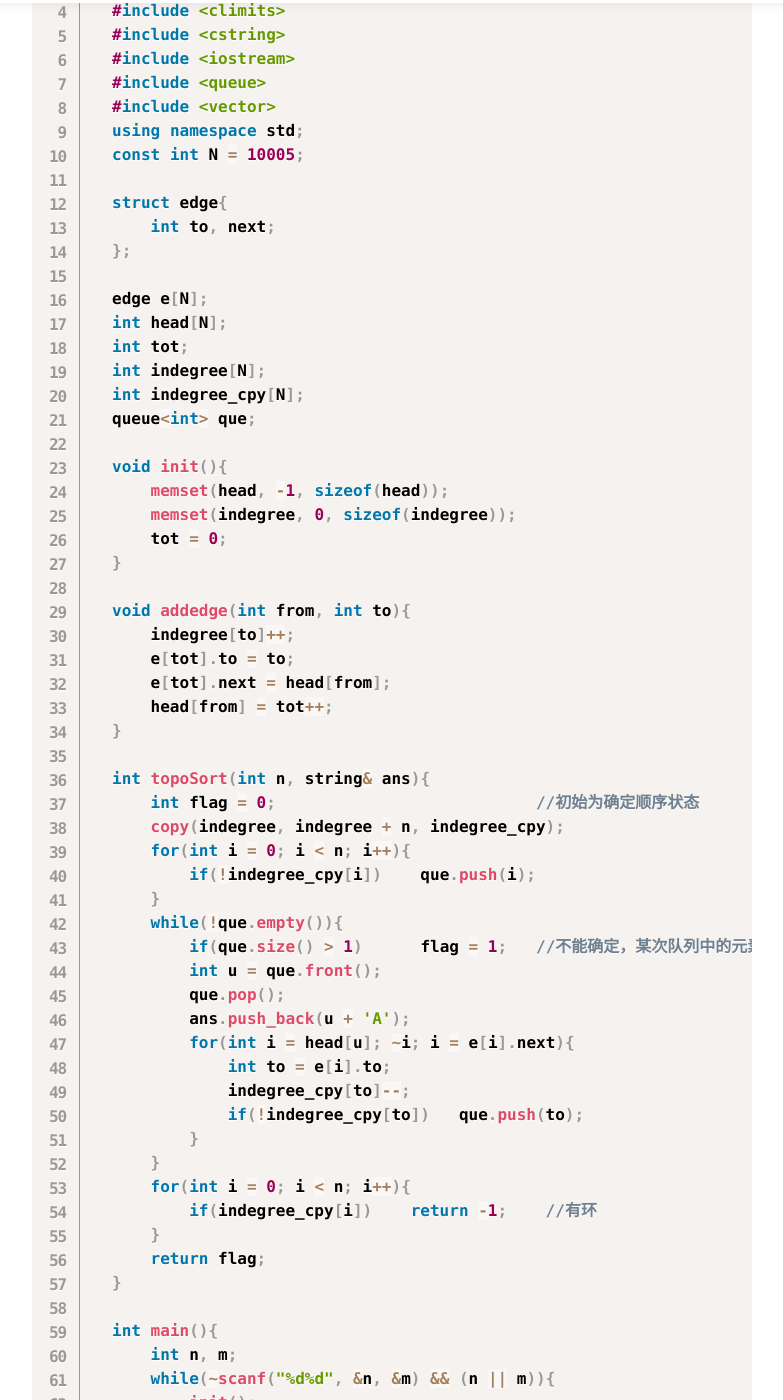
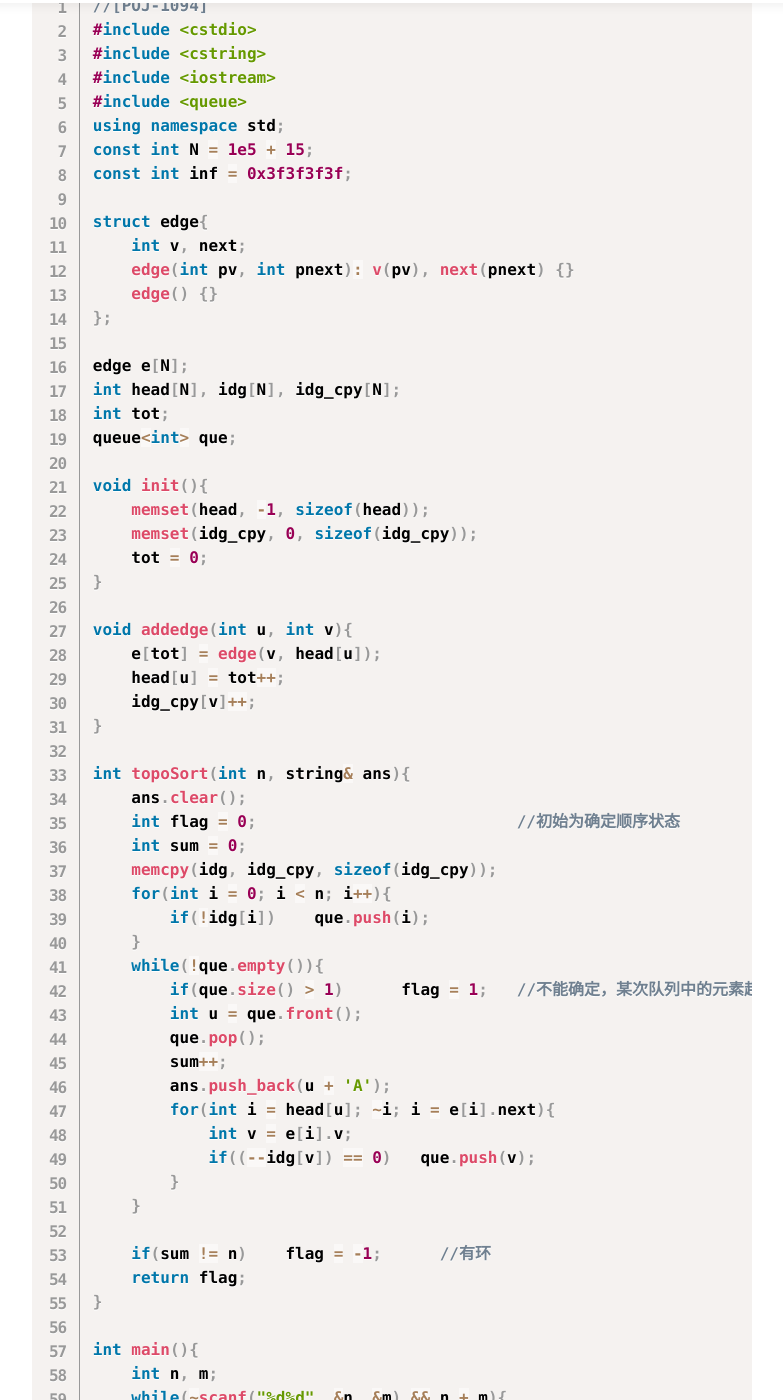
Before and after one commit to houzaj/houzaj.github.io, a Jekyll site: the page built from _posts/2018-3-17-20180317_Problems.md, in a window 1280 px wide and 1400 px high, scrolled down 4521 px. Shown: the whole window, without its empty margins (248-1031 px from the left). Built offline with Jekyll 4.4.1, drawn with Linux system fonts in a browser that asks for light colours; nearby versions of some CDN libraries; comment, search, counter and statistics services are not loaded; some of the changed text lies outside the part shown.

Commit message:
new article

````diff
--- a/_posts/2018-3-17-20180317_Problems.md
+++ b/_posts/2018-3-17-20180317_Problems.md
@@ -15,12 +15,18 @@
 
 <br>
 
+### 更新（20180727）
+首先打脸，更新了更新了
+修改一下以前写的比较渣的代码
+改完了，发现怎么4个月前写的代码这么辣鸡...
+<br>
+
 ### 前言
 做了些题目后发现呢，这个拓扑排序用于解决有先后次序的问题，而且特别实用！即使是在日常生活也感觉它特别的实用！
 另外关于拓扑排序的计数问题，有时间啃完 + 啃得下就再发新的文
-1. 拓扑排序 —— 百度百科
+1. **拓扑排序 —— 百度百科**
 [https://baike.baidu.com/item/%E6%8B%93%E6%89%91%E6%8E%92%E5%BA%8F](https://baike.baidu.com/item/%E6%8B%93%E6%89%91%E6%8E%92%E5%BA%8F)
-2. 拓扑排序
+2. **拓扑排序**
 [http://blog.csdn.net/qq_35644234/article/details/60578189](http://blog.csdn.net/qq_35644234/article/details/60578189)
 <br>
 
@@ -41,57 +47,53 @@
 ```cpp
   //[POJ - 2367]
   #include <cstdio>
-  #include <cmath>
   #include <cstring>
-  #include <iostream>
   #include <queue>
   #include <vector>
   using namespace std;
-  const int N = 10005;
+  const int N = 1e4 + 15;
 
   struct edge{
-      int to, val, next;
+      int v, val, next;
+      edge(int pv, int pval, int pnext): v(pv), val(pval), next(pnext) {}
+      edge() {}
   };
 
   edge e[N];          //e[i].next记录e[i]的相邻边为第几条边
   int head[N];        //head[i]记录以i为出发点的最后一条边是第几条边
   int tot;            //边的总数
-  int indegree[N];    //入度
+  int idg[N];         //入度
   queue<int> que;
   vector<int> ans;
 
-  void addedge(int from, int to, int val){
-      e[tot].to = to;
-      e[tot].val = val;
-      e[tot].next = head[from];
-      head[from] = tot++;
-
-      indegree[to]++;
+  void addedge(int u, int v, int val){
+      e[tot] = edge(v, val, head[u]);
+      head[u] = tot++;
+      idg[v]++;
   }
   //tot : 函数完成时代表总共几条边，函数执行时代表是第几条边
   //e[tot].next : 记录上一次从from出发的边是第几条边，即e[tot]的邻近边，因此可用此遍历从from出发的所有边，到-1时遍历完成
-  //head[from] = tot : 更新这次从from出发的边是第tot边
+  //head[u] = tot : 更新这次从from出发的边是第tot边
 
   void init(){
       memset(head, -1, sizeof(head));
-      memset(indegree, 0, sizeof(indegree));
+      memset(idg, 0, sizeof(idg));
       while(!que.empty())     que.pop();
       ans.clear();
-      tot = 1;
+      tot = 0;
   }
 
   void topoSort(int n){
       for(int i = 1; i <= n; i++){
-          if(!indegree[i])    que.push(i);
+          if(!idg[i])    que.push(i);
       }
       while(!que.empty()){
           int u = que.front();
           que.pop();
           ans.push_back(u);
           for(int i = head[u]; ~i; i = e[i].next){
-              int to = e[i].to;
-              indegree[to]--;
-              if(!indegree[to])    que.push(to);
+              int v = e[i].v;
+              if((--idg[v]) == 0)    que.push(v);
           }
       }
   }
@@ -101,14 +103,13 @@
       while(~scanf("%d", &n)){
           init();
           for(int i = 1; i <= n; i++){
-              int to;
-              while(scanf("%d", &to) && to){
-                  addedge(i, to, 0);
-              }
+              int v;
+              while(scanf("%d", &v) && v)  addedge(i, v, 0);
           }
           topoSort(n);
           for(int i = 0; i < ans.size(); i++){
-              printf((i < ans.size() - 1) ? "%d " : "%d\n", ans[i]);
+              printf("%d", ans[i]);
+              if(i < ans.size() - 1)  putchar(' ');
           }
       }
       return 0;
@@ -126,103 +127,86 @@
 矛盾就是图中有环，topoSort结束后仍然有入度不为0的点
 不能确定就是在最后一条关系式进行topoSort时，存在某次队列中的元素超过1个的情况
 ```cpp
-  //[POJ-1094]
-  #include <cstdio>
-  #include <cmath>
-  #include <climits>
-  #include <cstring>
-  #include <iostream>
-  #include <queue>
-  #include <vector>
-  using namespace std;
-  const int N = 10005;
+//[POJ-1094]
+#include <cstdio>
+#include <cstring>
+#include <iostream>
+#include <queue>
+using namespace std;
+const int N = 1e5 + 15;
+const int inf = 0x3f3f3f3f;
 
-  struct edge{
-      int to, next;
-  };
+struct edge{
+    int v, next;
+    edge(int pv, int pnext): v(pv), next(pnext) {}
+    edge() {}
+};
 
-  edge e[N];
-  int head[N];
-  int tot;
-  int indegree[N];
-  int indegree_cpy[N];
-  queue<int> que;
+edge e[N];
+int head[N], idg[N], idg_cpy[N];
+int tot;
+queue<int> que;
 
-  void init(){
-      memset(head, -1, sizeof(head));
-      memset(indegree, 0, sizeof(indegree));
-      tot = 0;
-  }
+void init(){
+    memset(head, -1, sizeof(head));
+    memset(idg_cpy, 0, sizeof(idg_cpy));
+    tot = 0;
+}
 
-  void addedge(int from, int to){
-      indegree[to]++;
-      e[tot].to = to;
-      e[tot].next = head[from];
-      head[from] = tot++;
-  }
+void addedge(int u, int v){
+    e[tot] = edge(v, head[u]);
+    head[u] = tot++;
+    idg_cpy[v]++;
+}
 
-  int topoSort(int n, string& ans){
-      int flag = 0;                           //初始为确定顺序状态
-      copy(indegree, indegree + n, indegree_cpy);
-      for(int i = 0; i < n; i++){
-          if(!indegree_cpy[i])    que.push(i);
-      }
-      while(!que.empty()){
-          if(que.size() > 1)      flag = 1;   //不能确定，某次队列中的元素超过1个
-          int u = que.front();
-          que.pop();
-          ans.push_back(u + 'A');
-          for(int i = head[u]; ~i; i = e[i].next){
-              int to = e[i].to;
-              indegree_cpy[to]--;
-              if(!indegree_cpy[to])   que.push(to);
-          }
-      }
-      for(int i = 0; i < n; i++){
-          if(indegree_cpy[i])    return -1;    //有环
-      }
-      return flag;
-  }
+int topoSort(int n, string& ans){
+    ans.clear();
+    int flag = 0;                           //初始为确定顺序状态
+    int sum = 0;
+    memcpy(idg, idg_cpy, sizeof(idg_cpy));
+    for(int i = 0; i < n; i++){
+        if(!idg[i])    que.push(i);
+    }
+    while(!que.empty()){
+        if(que.size() > 1)      flag = 1;   //不能确定，某次队列中的元素超过1个
+        int u = que.front();
+        que.pop();
+        sum++;
+        ans.push_back(u + 'A');
+        for(int i = head[u]; ~i; i = e[i].next){
+            int v = e[i].v;
+            if((--idg[v]) == 0)   que.push(v);
+        }
+    }
 
-  int main(){
-      int n, m;
-      while(~scanf("%d%d", &n, &m) && (n || m)){
-          init();
-          int s = INT_MAX;
-          string ans;
-          int stat = 1;
-          for(int i = 1; i <= m; i++){
-              char str[4];
-              int s_tmp = i;
-              string ans_tmp;
-              scanf("%s", str);
-              int from = str[0] - 'A';
-              int to = str[2] - 'A';
-              addedge(from, to);
+    if(sum != n)    flag = -1;      //有环
+    return flag;
+}
 
-              //已经确定顺序或矛盾就不用再进行topoSort了，但是要读完
-              if(stat == -1 || stat == 0)  continue;
+int main(){
+    int n, m;
+    while(~scanf("%d%d", &n, &m) && n + m){
+        init();
+        string ans;
+        int s = inf, stat = 1;
+        for(int i = 1; i <= m; i++){
+            char str[4];
+            scanf("%s", str);
 
-              stat = topoSort(n, ans_tmp);
-              if(stat == -1){
-                  s = i;
-              }else if(stat == 0){
-                  s = s_tmp;
-                  ans = ans_tmp;
-              }
-          }
-          if(stat == -1){
-              printf("Inconsistency found after %d relations.\n", s);
-          }
-          if(stat == 1){
-              printf("Sorted sequence cannot be determined.\n");
-          }
-          if(stat == 0){
-              printf("Sorted sequence determined after %d relations: %s.\n", s, ans.c_str());
-          }
-      }
-      return 0;
-  }
+            //已经确定顺序或矛盾就不用再进行topoSort了，但是要读完
+            if(stat == -1 || stat == 0)  continue;
+
+            int u = str[0] - 'A', v = str[2] - 'A';
+            addedge(u, v);
+            stat = topoSort(n, ans);
+            if(stat == 0 || stat == -1)   s = i;
+        }
+        if(stat == -1)      printf("Inconsistency found after %d relations.\n", s);
+        else if(stat == 1)  printf("Sorted sequence cannot be determined.\n");
+        else                printf("Sorted sequence determined after %d relations: %s.\n", s, ans.c_str());
+    }
+    return 0;
+}
 ```
 <br>
 
@@ -237,82 +221,66 @@
 ```cpp
   //[HDU-1811]
   #include <cstdio>
-  #include <cmath>
-  #include <climits>
   #include <cstring>
-  #include <iostream>
   #include <queue>
-  #include <vector>
   using namespace std;
-  const int N = 20005;
+  const int N = 2e4 + 15;
 
   struct edge{
-      int to, next;
+      int v, next;
+      edge(int pv, int pnext): v(pv), next(pnext) {}
+      edge() {}
   };
 
   edge e[N];
-  int head[N];
+  int head[N], idg[N];
   int tot;
-  int indegree[N];
   int ft[N];
   queue<int> que;
-  int relation[N][2];
+  int rel[N][2];
 
   void init(int n){
       memset(head, -1, sizeof(head));
-      memset(indegree, 0, sizeof(indegree));
+      memset(idg, 0, sizeof(idg));
       tot = 0;
-      for(int i = 0; i < n; i++){
-          ft[i] = i;
-      }
+      for(int i = 0; i < n; i++)  ft[i] = i;
   }
 
-  int uFind(int x) { return (ft[x] == x ? x : ft[x] = uFind(ft[x])); }
+  int find(int x) { return (ft[x] == x ? x : ft[x] = find(ft[x])); }
 
-  void uUnion(int x, int y){
-      int p = uFind(x), q = uFind(y);
-      if(p != q){
-          ft[q] = p;
-      }
+  void merge(int x, int y){
+      int p = find(x), q = find(y);
+      if(p != q) ft[q] = p;
   }
 
-  void addEdge(int from, int to){
-      for(int i = head[from]; ~i; i = e[i].next){
-          if(e[i].to == to)   return;
-      }
-      e[tot].to = to;
-      e[tot].next = head[from];
-      head[from] = tot++;
-      indegree[to]++;
+  void addEdge(int u, int v){
+      e[tot] = edge(v, head[u]);
+      head[u] = tot++;
+      idg[v]++;
   }
 
-  string topoSort(int n){
+  void topoSort(int n){
       int flag = 0;       //0:OK, 1:UNCERTAIN; -1:CONFLICT
+      int sum = 0, m = 0;
       for(int i = 0; i < n; i++){
           if(ft[i] != i)       continue;     //注意排除掉不为本身的点，因为他们都归到父节点去了
-          if(!indegree[i])     que.push(i);
+          if(!idg[i])     que.push(i);
+          m++;
       }
       while(!que.empty()){
           if(que.size() > 1)      flag = 1;
           int u = que.front();
           que.pop();
+          sum++;
           for(int i = head[u]; ~i; i = e[i].next){
-              int v = e[i].to;
-              indegree[v]--;
-              if(!indegree[v]){
-                  que.push(v);
-              }
+              int v = e[i].v;
+              if((--idg[v]) == 0)  que.push(v);
           }
       }
-      for(int i = 0; i < n; i++){
-          if(indegree[i]){
-              flag = -1;
-              break;
-          }
-      }
-      if(flag ==  0)   return "OK";
-      if(flag == -1)   return "CONFLICT";
-      if(flag ==  1)   return "UNCERTAIN";
+
+      if(sum != m)            puts("CONFLICT");
+      else if(flag ==  0)     puts("OK");
+      else                    puts("UNCERTAIN");
   }
 
   int main(){
@@ -324,18 +292,18 @@
               int a, b;
               char op;
               scanf("%d %c %d", &a, &op, &b);
-              if(op != '='){
-                  relation[t][op == '>'] = a, relation[t][op != '>'] = b;   // > 转 <，都存起来
+              if(op == '=')       merge(a, b);    // 合并 =
+              else{
+                  if(op == '>')   swap(a, b);
+                  rel[t][0] = a, rel[t][1] = b;   // > 转 <，都存起来
                   t++;
-              }else{
-                  uUnion(a, b);   // 合并 =
               }
           }
           for(int i = 0; i < t; i++){
-              int from = uFind(relation[i][0]), to = uFind(relation[i][1]);     // 加边是用父节点加
-              addEdge(from, to);
+              int u = find(rel[i][0]), v = find(rel[i][1]);     // 加边是用父节点加
+              addEdge(u, v);
           }
-          printf("%s\n", topoSort(n).c_str());
+          topoSort(n);
       }
       return 0;
   }
@@ -361,16 +329,18 @@
   #include <queue>
   #include <vector>
   using namespace std;
-  const int N = 20005;
+  const int N = 2e4 + 15;
 
   struct edge{
-      int to, next;
+      int v, next;
+      edge(int pv, int pnext): v(pv), next(pnext) {}
+      edge() {}
   };
 
   edge e[N];
   int head[N];
   int tot;
-  int indegree[N];
+  int idg[N];
   int G[5][5];
   queue<int> que;
 
@@ -379,38 +349,33 @@
 
   void init(){
       memset(head, -1, sizeof(head));
-      memset(indegree, 0, sizeof(indegree));
+      memset(idg, 0, sizeof(idg));
       tot = 0;
   }
 
-  void addEdge(int from, int to){
-      e[tot].to = to;
-      e[tot].next = head[from];
-      head[from] = tot++;
-      indegree[to]++;
+  void addEdge(int u, int v){
+      e[tot] = edge(v, head[u]);
+      head[u] = tot++;
+      idg[v]++;
   }
 
   bool topoSort(int n){
+      int sum = 0;
       for(int i = 1; i <= n; i++){
-          if(!indegree[i])     que.push(i);
+          if(!idg[i])     que.push(i);
       }
       while(!que.empty()){
           int u = que.front();
           que.pop();
+          sum++;
           for(int i = head[u]; ~i; i = e[i].next){
-              int v = e[i].to;
-              indegree[v]--;
-              if(!indegree[v]){
+              int v = e[i].v;
+              if((--idg[v]) == 0){
                   que.push(v);
               }
           }
       }
-      for(int i = 1; i <= n; i++){
-          if(indegree[i]){
-              return false;
-          }
-      }
-      return true;
+      return sum == n;
   }
 
   int main(){
````
